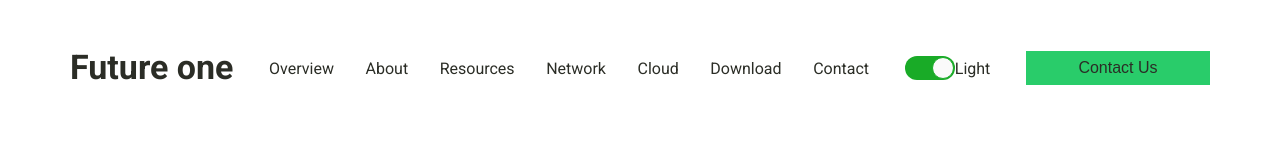
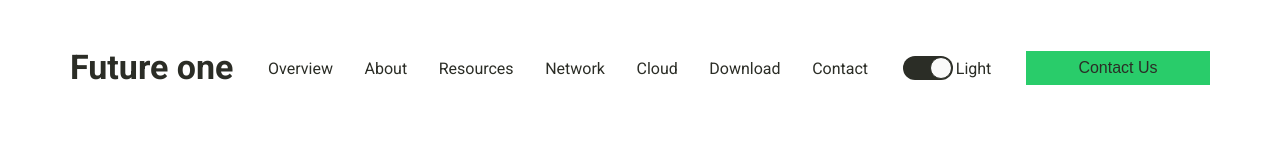
Before and after one commit to Art1us/codiLime, a React (Create React App) app: page / in a window 1280 px wide. Shown: the top 160 px of the page. Built offline with nearby package versions, Linux system fonts and the light colour scheme.

Commit message:
Update ThemeToggle.css

```diff
--- a/src/components/Toggle/ThemeToggle.css
+++ b/src/components/Toggle/ThemeToggle.css
@@ -1,6 +1,9 @@
 .themeToggle {
   display: flex;
   align-items: center;
+}
+.themeToggle span{
+  margin-left:3px;
 }
 
 .react-toggle {
@@ -54,15 +57,16 @@
 }
 
 .react-toggle:hover:not(.react-toggle--disabled) .react-toggle-track {
-  background-color: #000000;
+  background-color: #706f6f;
 }
 
 .react-toggle--checked .react-toggle-track {
-  background-color: #19AB27;
+  background-color: var(--color-primary);
 }
 
 .react-toggle--checked:hover:not(.react-toggle--disabled) .react-toggle-track {
-  background-color: #128D15;
+  background-color: var(--color-primary);
+  opacity: 0.8;
 }
 
 .react-toggle-track-check {
@@ -130,17 +134,17 @@
 
 .react-toggle--checked .react-toggle-thumb {
   left: 27px;
-  border-color: #19AB27;
+  border-color: var(--color-primary);
 }
 
 .react-toggle--focus .react-toggle-thumb {
-  -webkit-box-shadow: 0px 0px 3px 2px #0099E0;
-  -moz-box-shadow: 0px 0px 3px 2px #0099E0;
-  box-shadow: 0px 0px 2px 3px #0099E0;
+  -webkit-box-shadow: 0px 0px 3px 2px var(--color-accent);
+  -moz-box-shadow: 0px 0px 3px 2px var(--color-accent);
+  box-shadow: 0px 0px 2px 3px var(--color-accent);
 }
 
 .react-toggle:active:not(.react-toggle--disabled) .react-toggle-thumb {
-  -webkit-box-shadow: 0px 0px 5px 5px #0099E0;
-  -moz-box-shadow: 0px 0px 5px 5px #0099E0;
-  box-shadow: 0px 0px 5px 5px #0099E0;
+  -webkit-box-shadow: 0px 0px 5px 5px var(--color-accent);
+  -moz-box-shadow: 0px 0px 5px 5px var(--color-accent);
+  box-shadow: 0px 0px 5px 5px var(--color-accent);
 }
```
